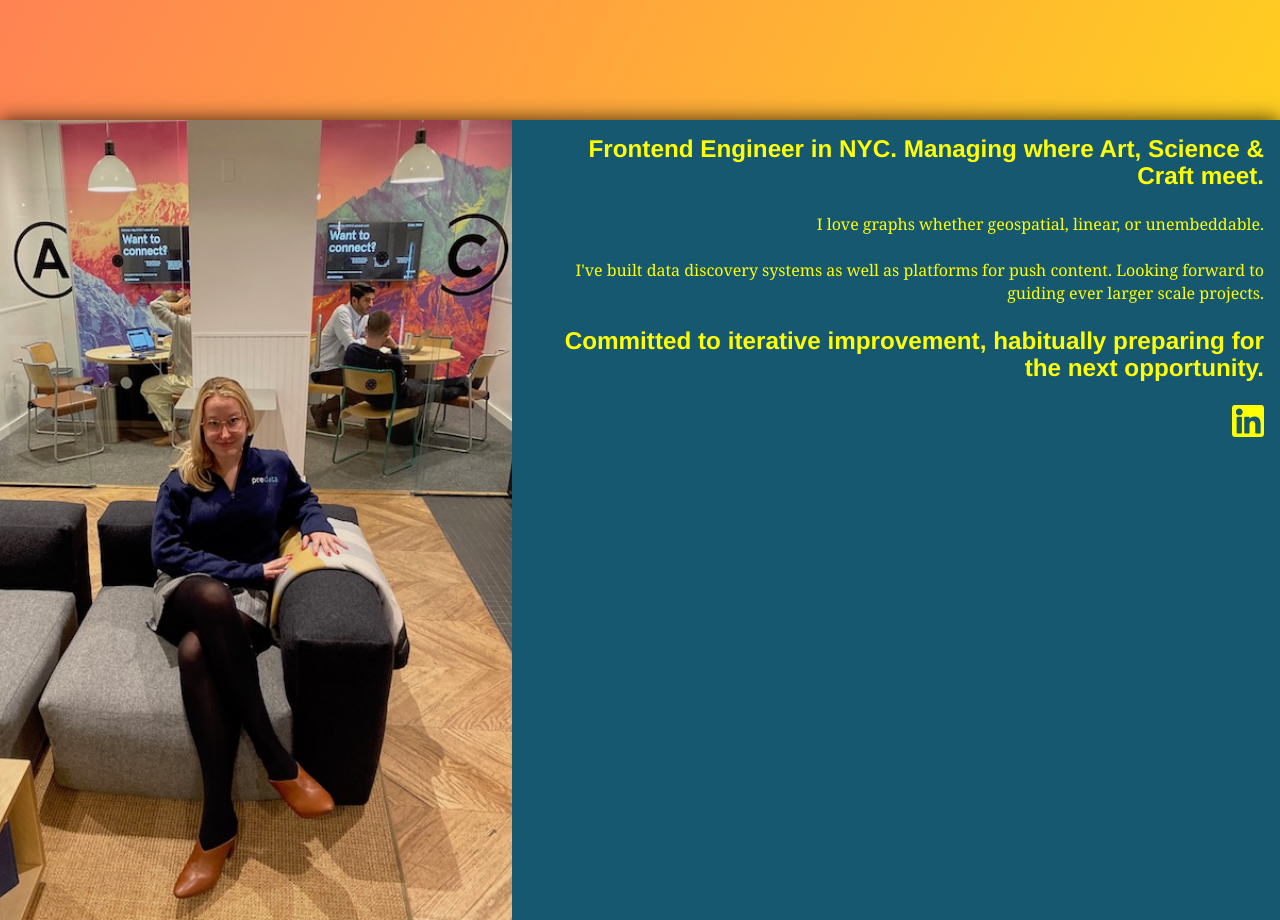
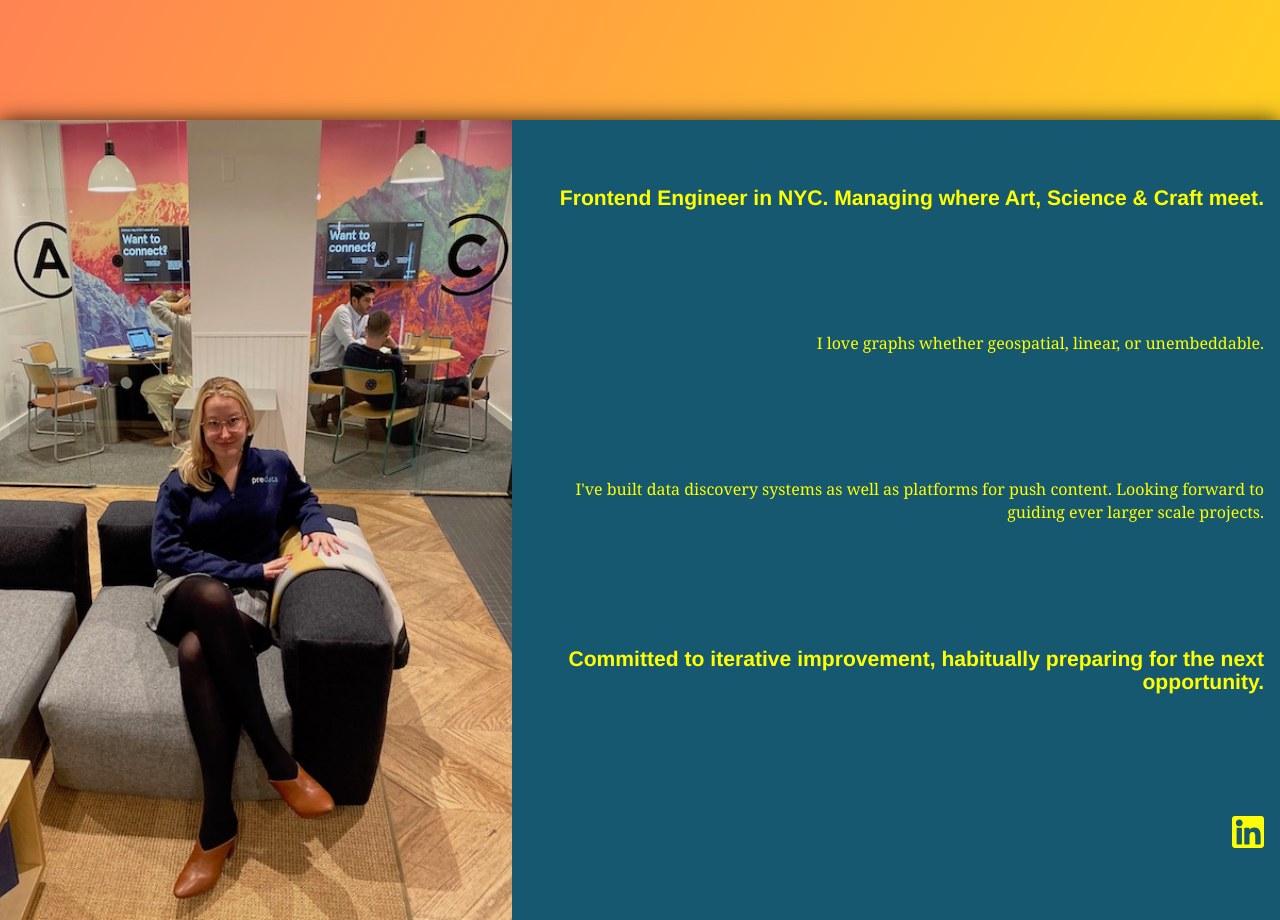
Before and after one commit to UuqV/kathryn-lovell-tech, a Gatsby site: page / in a window 1280 px wide. Shown: the part 680-1600 px from the top of the page. Built offline with nearby package versions, Linux system fonts and the light colour scheme; Gatsby itself is replaced by a stand-in of ours; some packages are replaced by stand-ins of ours; what typography-theme-moraga would draw is missing.

Commit message:
justifycontent

```diff
--- a/src/components/bio.js
+++ b/src/components/bio.js
@@ -64,25 +64,26 @@ const Bio = () => {
           display: `flex`,
           flex: `1 1 60vw`,
           flexDirection: `column`,
+          justifyContent: `space-around`,
           padding: `1em`,
           fontWeight: 300,
           color: colors.h2,
           textAlign: `right`,
         }}
       >
-        <h2>
+        <h3>
           Frontend Engineer in NYC. Managing where Art, Science & Craft meet.
           {` `}
-        </h2>
+        </h3>
         <p>I love graphs whether geospatial, linear, or unembeddable.</p>
         <p>
           I've built data discovery systems as well as platforms for push
           content. Looking forward to guiding ever larger scale projects.
         </p>
-        <h2>
+        <h3>
           Committed to iterative improvement, habitually preparing for the next
           opportunity.
-        </h2>
+        </h3>
         <span>
           {" "}
           <a href={`https://www.linkedin.com/in/${social.linkedin}/`}>
```
